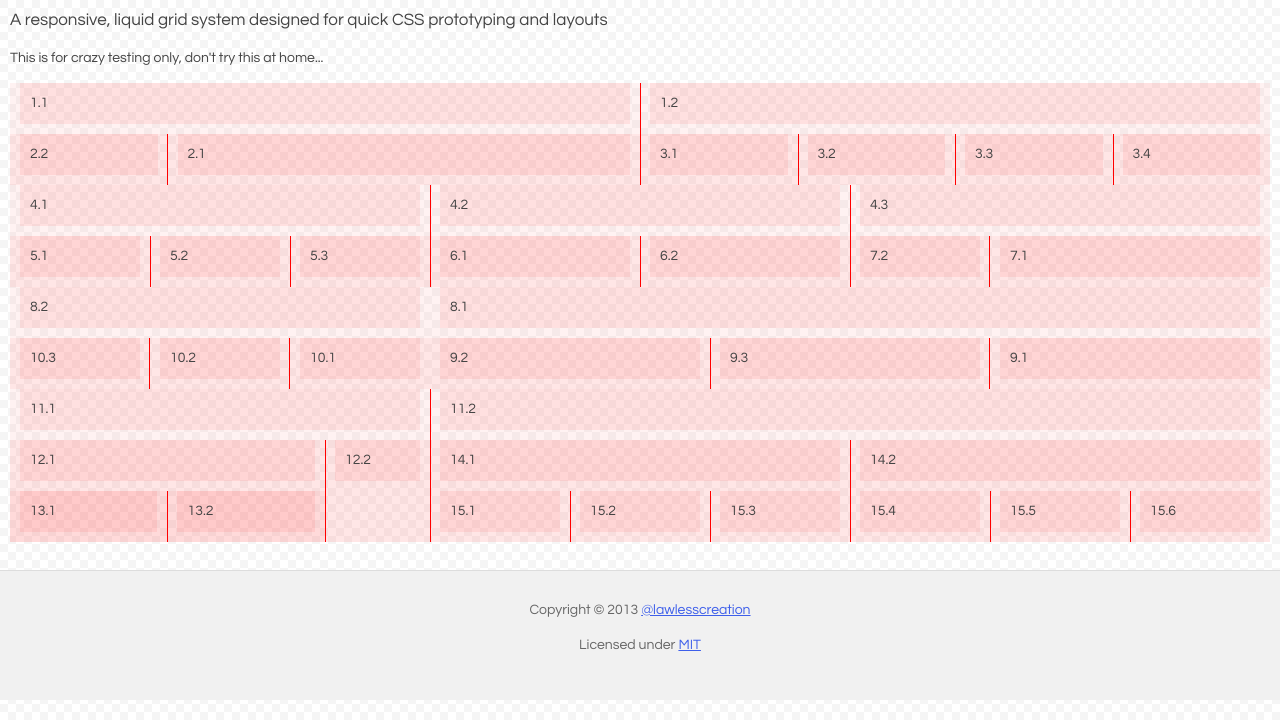
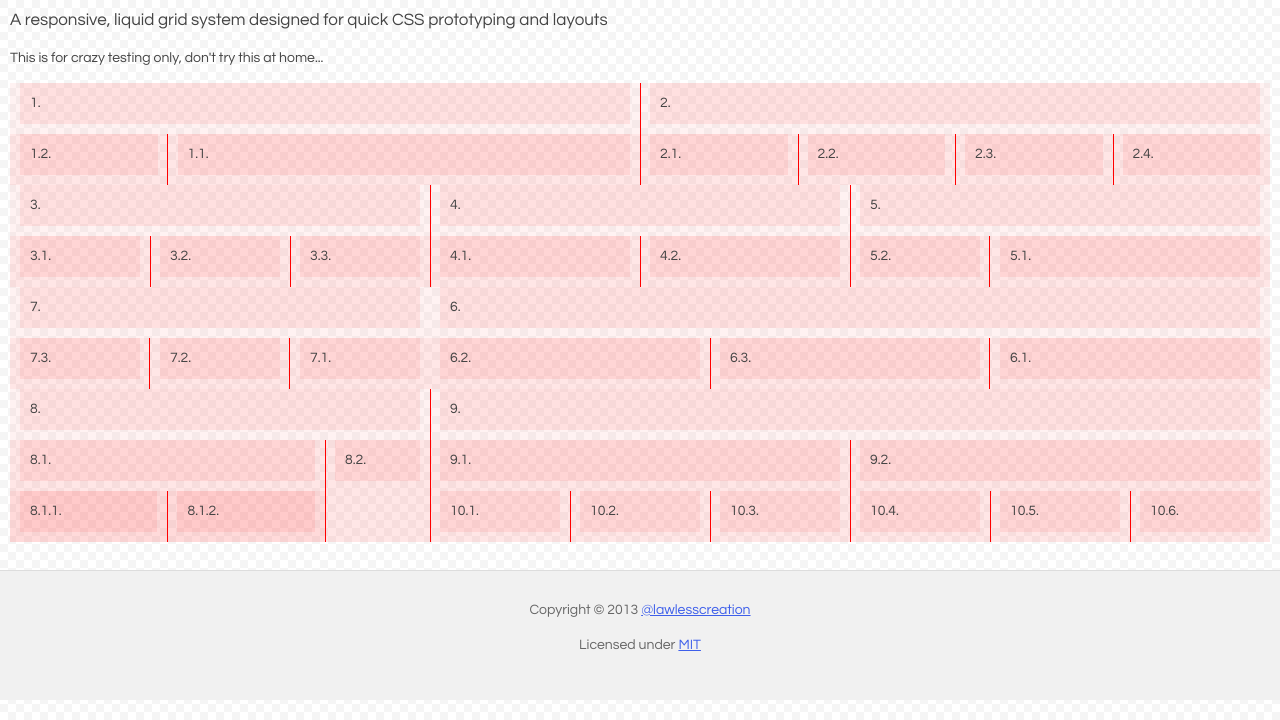
Before and after one commit to lawlesscreation/just-another-grid-system, a plain HTML site: page gh-pages/extreme-testing.html in a window 1280 px wide. Shown: the part 80-800 px from the top of the page. Drawn offline with Linux system fonts and the light colour scheme.

Commit message:
Fixed demo pages and some typos

```diff
--- a/gh-pages/extreme-testing.html
+++ b/gh-pages/extreme-testing.html
@@ -33,18 +33,18 @@
       <div class="grid--2 grid--bdr">
         <div class="grid_col--1 grid_col--fl-50">
           <div class="grid_box">
-            1.1
+            1.
           </div>
 
           <div class="grid--2 grid--bdr">
             <div class="grid_col--1 grid_col--fr-75">
               <div class="grid_box">
-                2.1
+                1.1.
               </div>
             </div>
             <div class="grid_col--2 grid_col--oh">
               <div class="grid_box">
-                2.2
+                1.2.
               </div>
             </div>
           </div><!-- .grid -->
@@ -52,28 +52,28 @@
         </div>
         <div class="grid_col--2 grid_col--oh">
           <div class="grid_box">
-            1.2
+              2.
           </div>
 
           <div class="grid--4 grid--bdr">
             <div class="grid_col--1 grid_col--fl-25">
               <div class="grid_box">
-                3.1
+                2.1.
               </div>
             </div>
             <div class="grid_col--2 grid_col--fl-25">
               <div class="grid_box">
-                3.2
+                2.2.
               </div>
             </div>
             <div class="grid_col--3 grid_col--fl-25">
               <div class="grid_box">
-                3.3
+                2.3.
               </div>
             </div>
             <div class="grid_col--4 grid_col--oh">
               <div class="grid_box">
-                3.4
+                2.4.
               </div>
             </div>
           </div><!-- .grid -->
@@ -84,23 +84,23 @@
       <div class="grid--3 grid--bdr">
         <div class="grid_col--1 grid_col--fl-33">
           <div class="grid_box">
-            4.1
+            3.
           </div>
 
           <div class="grid--3 grid--bdr">
             <div class="grid_col--1 grid_col--fl-33">
               <div class="grid_box">
-                5.1
+                3.1.
               </div>
             </div>
             <div class="grid_col--2 grid_col--fl-33">
               <div class="grid_box">
-                5.2
+                3.2.
               </div>
             </div>
             <div class="grid_col--3 grid_col--oh">
               <div class="grid_box">
-                5.3
+                3.3.
               </div>
             </div>
           </div><!-- .grid -->
@@ -108,18 +108,18 @@
         </div>
         <div class="grid_col--2 grid_col--fl-33">
           <div class="grid_box">
-            4.2
+            4.
           </div>
 
           <div class="grid--2 grid--bdr">
             <div class="grid_col--1 grid_col--fl-50">
               <div class="grid_box">
-                6.1
+                4.1.
               </div>
             </div>
             <div class="grid_col--2 grid_col--oh">
               <div class="grid_box">
-                6.2
+                4.2.
               </div>
             </div>
           </div><!-- .grid -->
@@ -127,18 +127,18 @@
         </div>
         <div class="grid_col--3 grid_col--oh">
           <div class="grid_box">
-            4.3
+            5.
           </div>
 
           <div class="grid--3 grid--bdr">
             <div class="grid_col--1 grid_col--fr-66">
               <div class="grid_box">
-                7.1
+                5.1.
               </div>
             </div>
             <div class="grid_col--2 grid_col--oh">
               <div class="grid_box">
-                7.2
+                5.2.
               </div>
             </div>
           </div><!-- .grid -->
@@ -149,23 +149,23 @@
       <div class="grid--2">
         <div class="grid_col--1 grid_col--fr-66">
           <div class="grid_box">
-            8.1
+            6.
           </div>
 
           <div class="grid--3 grid--bdr">
             <div class="grid_col--1 grid_col--fr-33">
               <div class="grid_box">
-                9.1
+                6.1.
               </div>
             </div>
             <div class="grid_col--2 grid_col--fl-33">
               <div class="grid_box">
-                9.2
+                6.2.
               </div>
             </div>
             <div class="grid_col--3 grid_col--oh">
               <div class="grid_box">
-                9.3
+                6.3.
               </div>
             </div>
           </div><!-- .grid -->
@@ -173,23 +173,23 @@
         </div>
         <div class="grid_col--2 grid_col--oh">
           <div class="grid_box">
-            8.2
+            7.
           </div>
 
           <div class="grid--3 grid--bdr">
             <div class="grid_col--1 grid_col--fr-33">
               <div class="grid_box">
-                10.1
+                7.1.
               </div>
             </div>
             <div class="grid_col--2 grid_col--fr-33">
               <div class="grid_box">
-                10.2
+                7.2.
               </div>
             </div>
             <div class="grid_col--3 grid_col--oh">
               <div class="grid_box">
-                10.3
+                7.3.
               </div>
             </div>
           </div><!-- .grid -->
@@ -200,24 +200,24 @@
       <div class="grid--2 grid--bdr">
         <div class="grid_col--1 grid_col--fl-33">
           <div class="grid_box">
-            11.1
+            8.
           </div>
 
           <div class="grid--2 grid--bdr">
             <div class="grid_col--1 grid_col--fl-75">
               <div class="grid_box">
-                12.1
+                8.1.
               </div>
 
               <div class="grid--2">
                 <div class="grid_col--1 grid_col--fl-50">
                   <div class="grid_box">
-                    13.1
+                    8.1.1.
                   </div>
                 </div>
                 <div class="grid_col--2 grid_col--oh">
                   <div class="grid_box">
-                    13.2
+                    8.1.2.
                   </div>
                 </div>
 
@@ -226,7 +226,7 @@
             </div>
             <div class="grid_col--2 grid_col--oh">
               <div class="grid_box">
-                12.2
+                8.2.
               </div>
             </div>
           </div><!-- .grid -->
@@ -234,18 +234,18 @@
         </div>
         <div class="grid_col--2 grid_col--oh">
           <div class="grid_box">
-            11.2
+            9.
           </div>
 
           <div class="grid--2 grid--bdr">
             <div class="grid_col--1 grid_col--fl-50">
               <div class="grid_box">
-                14.1
+                9.1.
               </div>
             </div>
             <div class="grid_col--2 grid_col--oh">
               <div class="grid_box">
-                14.2
+                9.2.
               </div>
             </div>
           </div><!-- .grid -->
@@ -253,32 +253,32 @@
           <div class="grid--6 grid--bdr">
             <div class="grid_col--1 grid_col--fl-16">
               <div class="grid_box">
-                15.1
+                10.1.
               </div>
             </div>
             <div class="grid_col--2 grid_col--fl-16">
               <div class="grid_box">
-                15.2
+                10.2.
               </div>
             </div>
             <div class="grid_col--3 grid_col--fl-16">
               <div class="grid_box">
-                15.3
+                10.3.
               </div>
             </div>
             <div class="grid_col--4 grid_col--fl-16">
               <div class="grid_box">
-                15.4
+                10.4.
               </div>
             </div>
             <div class="grid_col--5 grid_col--fl-16">
               <div class="grid_box">
-                15.5
+                10.5.
               </div>
             </div>
             <div class="grid_col--6 grid_col--oh">
               <div class="grid_box">
-                15.6
+                10.6.
               </div>
             </div>
           </div><!-- .grid -->
--- a/jags.scss
+++ b/jags.scss
@@ -1,9 +1,9 @@
 @charset "UTF-8";
 /*!
- * Just Another gs System (JAGS)
- * A responsive, liquid gs system designed for fast and effective CSS layouts.
+ * Just Another Grid System (JAGS)
+ * A CSS grid system created for developing consistent, responsive and liquid grids.
  *
- * @version: 2.1.3
+ * @version: 2.1.4
  * @url: https://github.com/lawlesscreation/just-another-grid-system
  * @author: @lawlesscreation
  * @license: licenced under MIT - http://opensource.org/licenses/mit-license.php
```
Also changed, not shown: index.html (+7 -2 lines), .bower.json, jags.css, 2 other files.
